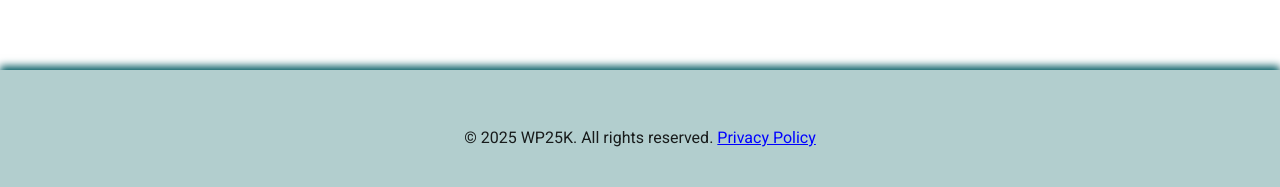
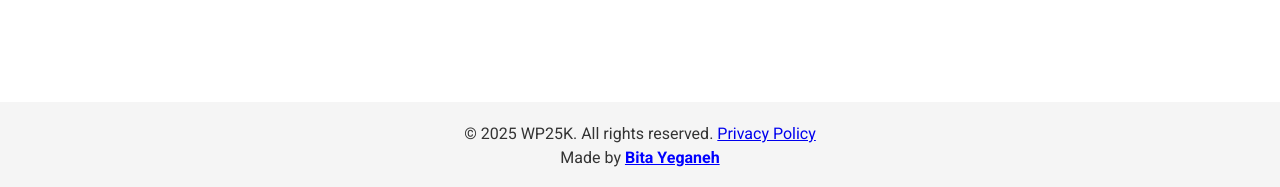
Before and after one commit to BitaYeganeh/hrApp, a React (Vite) app: page / in a window 1280 px wide. Shown: the part 610-797 px from the top of the page. Built offline with nearby package versions, Linux system fonts and the light colour scheme; no server answers.

Commit message:
readme file added

```diff
--- a/src/components/Footer.jsx
+++ b/src/components/Footer.jsx
@@ -3,14 +3,22 @@ import React from 'react';
 
 const Footer = () => {
   return (
-    <div>
-      <footer className={styles.footer}>
-        <p>
-          © 2025 WP25K. All rights reserved.{' '}
-          <a href="#privacy">Privacy Policy</a>
-        </p>
-      </footer>
-    </div>
+    <footer className={styles.footer}>
+      <p>
+        © 2025 WP25K. All rights reserved. <a href="#privacy">Privacy Policy</a>
+      </p>
+      <p>
+        Made by{' '}
+        <a
+          href="https://github.com/BitaYeganeh"
+          target="_blank"
+          rel="noopener noreferrer"
+          className={styles.authorLink}
+        >
+          Bita Yeganeh
+        </a>
+      </p>
+    </footer>
   );
 };
 
--- a/src/components/Footer.module.css
+++ b/src/components/Footer.module.css
@@ -1,19 +1,17 @@
 .footer {
-  background-color: rgb(178, 206, 206);
-  padding: 40px;
-  box-shadow: 0 -4px 8px rgba(4, 92, 100);
-  font-size: 1rem;
   text-align: center;
-}
-.footer a {
-  color: blue;
-}
-.footer p {
-  text-align: center;
-  padding-top: 1rem;
+  padding: 20px;
+  background-color: #f5f5f5;
+  color: #333;
 }
 
-.footer a:hover {
-  color: red;
-  text-decoration: underline;
+.authorLink {
+  color: blue; /* link color */
+  text-decoration: underline; /* always underlined */
+  font-weight: bold;
+  transition: color 0.3s;
 }
+
+.authorLink:hover {
+  color: #e307d8;
+}
```
Also changed, not shown: 1 other file (tests, documents, lock files or other folders).
